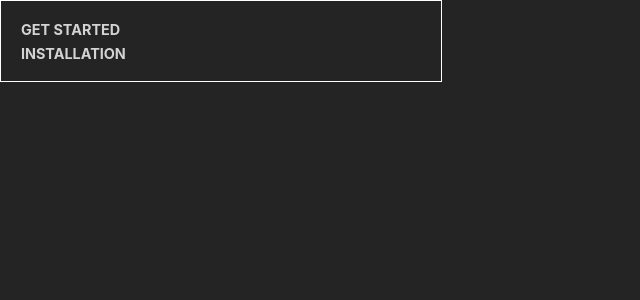
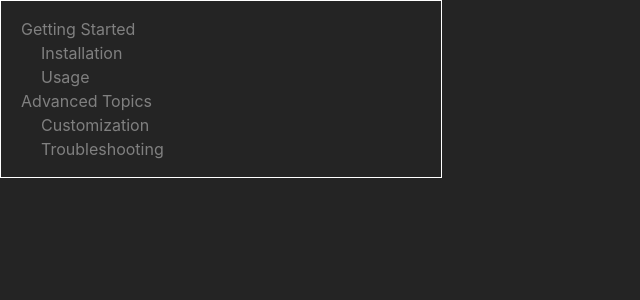
Before and after one commit to Aadv1k/react-document, a React (Vite) app: page / in a window 1280 px wide. Shown: the top 300 px of the page, without its empty margins (0-640 px from the left). Built offline with nearby package versions, Linux system fonts and the light colour scheme.

Commit message:
Make sure that the store is loaded before anything else is done

```diff
--- a/package.json
+++ b/package.json
@@ -12,6 +12,7 @@
   "dependencies": {
     "react": "^18.2.0",
     "react-dom": "^18.2.0",
+    "react-markdown": "^9.0.0",
     "react-router": "^6.16.0",
     "react-router-dom": "^6.16.0"
   },
--- a/src/App.tsx
+++ b/src/App.tsx
@@ -1,217 +1,35 @@
-import React from 'react';
-import "./App.css"
+import React, { useState, useEffect } from 'react';
+import { BrowserRouter, Routes, Route, useNavigate } from 'react-router-dom';
+import DocumentStore from './DocumentStore';
+import Menu from './Menu';
+import Viewer from './Viewer'; // Assuming you have a Viewer component
+import mockData from './mockData';
+import './App.css';
 
-import { BrowserRouter, Routes, Route, Link } from "react-router-dom"
+export default function App() {
+  const navigate = useNavigate();
+  const [store, setStore] = useState(null); // Initially, set the store to null
 
-class DocumentStore {
-  pages: Map<string, Page>;
+  useEffect(() => {
+    // Load the store when the component mounts
+    const newStore = new DocumentStore();
+    mockData.forEach(page => newStore.set(page));
+    setStore(newStore); // Set the store when it's ready
+  }, []);
 
-  constructor() {
-    this.pages = new Map();
+  if (!store) {
+    // Display a loading message or spinner while the store is loading
+    return <div>Loading...</div>;
   }
 
-  set(page: Page): void {
-    this.pages.set(page.url, page);
-  }
-
-  get(): Page[] {
-    return Array.from(this.pages.values());
-  }
-}
-
-const store = new DocumentStore();
-store.set({
-  title: "Get Started",
-  url: "/get-started",
-  content: null,
-  children: [
-    {
-      title: "Introduction",
-      url: "/get-started/introduction",
-      content: "<p>Introduction content</p>",
-      children: [
-        {
-          title: "Getting Started",
-          url: "/getting-started",
-          content: "<p>Getting started content</p>",
-          children: [],
-        },
-      ],
-    },
-    {
-      title: "System Requirements",
-      url: "/get-started/system-requirements",
-      content: "<p>System requirements content</p>",
-      children: [],
-    },
-  ],
-});
-
-store.set({
-  title: "Installation",
-  url: "/installation",
-  content: null,
-  children: [
-    {
-      title: "Prerequisites",
-      url: "/installation/prerequisites",
-      content: "<p>Prerequisites content</p>",
-      children: [
-        {
-          title: "Installing Dependencies",
-          url: "/installation/prerequisites/installing-dependencies",
-          content: "<p>Installing dependencies content</p>",
-          children: [],
-        },
-      ],
-    },
-    {
-      title: "Installation Steps",
-      url: "/installation/installation-steps",
-      content: "<p>Installation steps content</p>",
-      children: [],
-    },
-  ],
-});
-
-interface Page {
-  title: string;
-  url: string;
-  content: string;
-  children: Array<Page>;
-}
-
-interface MenuItemProps {
-  page: Page;
-  linkAs: any; // Change this type to 'any' since we use both 'Link' and 'a'
-  linkHrefProp: string;
-  onLinkClick: (url: string) => void;
-  collapsible: boolean;
-}
-
-function MenuItem({ page, linkAs, linkHrefProp, onLinkClick, collapsible }: MenuItemProps) {
-  const LinkComponent = linkAs;
-  const [visible, setVisible] = React.useState(!collapsible);
-
-  let content;
-
-  const linkPropObj = { [linkHrefProp]: page.url };
-
-  const toggleVisibility = () => {
-    if (!collapsible) return;
-    setVisible(!visible);
-  };
-
-  const handleLinkClick = (event) => {
-    toggleVisibility();
-    if (page.content) {
-      onLinkClick(page.url);
-    }
-  };
-
-  const ulClasses = `ReactDocument-MenuList ${visible ? 'ReactDocument-MenuList--open' : 'ReactDocument-MenuList--close'}`;
-
-  if (page.children.length > 0) {
-    content = (
-      <>
-        <div>
-          <LinkComponent
-            onClick={handleLinkClick}
-            className={`ReactDocument-MenuItem ${!page.content ? "ReactDocument-MenuTitle" : ""}`}
-            {...linkPropObj}
-          >
-            {page.title}
-          </LinkComponent>
-        </div>
-        <ul className={ulClasses}>
-          {page.children.map((e, index) => (
-            <li key={index}>
-              <MenuItem page={e} linkAs={Link} linkHrefProp="to" onLinkClick={onLinkClick} collapsible={collapsible} />
-            </li>
-          ))}
-        </ul>
-      </>
-    );
-  } else if (page.content) {
-    content = (
-      <LinkComponent
-        onClick={handleLinkClick}
-        className="ReactDocument-MenuItem"
-        {...linkPropObj}
-      >
-        {page.title} -- No children, only content
-      </LinkComponent>
-    );
-  } else {
-    content = null;
-  }
-
-  return <div>{content}</div>;
-}
-
-interface MenuProps {
-  onLinkClick: (url: string) => void;
-  collapsible: boolean;
-}
-
-function Menu({ onLinkClick, collapsible }: MenuProps) {
   return (
-    <div className="ReactDocument-Menu">
-      {store.get().map(e => (
-        <MenuItem key={e.url} page={e} linkAs={Link} linkHrefProp="to" onLinkClick={onLinkClick} collapsible={collapsible} />
-      ))}
-    </div>
+    <>
+      <Menu collapsible={false} store={store} linkAs="a" linkHrefProp="href" onLinkClick={navigate} />
+      <Routes>
+        {store.getNormalized().map((page, index) => (
+          <Route key={index} path={page.url} element={<Viewer page={page} />} />
+        ))}
+      </Routes>
+    </>
   );
 }
-
-
-interface FlatPage {
-  url: string;
-  content: string;
-}
-
-function normalize(pages: Page[]): FlatPage[] {
-  const flatPages: FlatPage[] = [];
-
-  function flatten(page: Page, parentUrl = '') {
-    const pageUrl = page.url;
-
-    if (page.content) {
-      flatPages.push({ url: pageUrl, content: page.content });
-    }
-
-    if (page.children && page.children.length > 0) {
-      for (const childPage of page.children) {
-        flatten(childPage, pageUrl);
-      }
-    }
-  }
-
-  for (const page of pages) {
-    flatten(page);
-  }
-
-  return flatPages;
-}
-
-
-function App() {
-  const flatPages = normalize(store.get());
-
-  return (
-    <BrowserRouter>
-      <Menu collapsible={true} onLinkClick={(url) => console.log(url)} />
-      <Routes>
-        {flatPages.map((page, index) => (
-          <Route
-            key={index}
-            path={page.url}
-            element={<h1>{page.content}</h1>}
-          />
-        ))}
-      </Routes>
-    </BrowserRouter>
-  );
-}
-
-export default App;
--- /dev/null
+++ b/src/DocumentStore.ts
@@ -0,0 +1,52 @@
+export interface FlatPage {
+  url: string;
+  content: string;
+}
+
+export interface Page {
+  title: string;
+  url: string;
+  content: string;
+  children: Array<Page>;
+}
+
+
+export default class DocumentStore {
+  pages: Map<string, Page>;
+
+  constructor() {
+    this.pages = new Map();
+  }
+
+  set(page: Page): void {
+    this.pages.set(page.url, page);
+  }
+
+  get(): Page[] {
+    return Array.from(this.pages.values());
+  }
+
+  getNormalized(): FlatPage[] {
+    const flatPages: FlatPage[] = [];
+
+    function flatten(page: Page, parentUrl = '') {
+      const pageUrl = page.url;
+
+      if (page.content) {
+        flatPages.push({ url: pageUrl, content: page.content });
+      }
+
+      if (page.children && page.children.length > 0) {
+        for (const childPage of page.children) {
+          flatten(childPage, pageUrl);
+        }
+      }
+    }
+
+    for (const page of this.pages.values()) {
+      flatten(page);
+    }
+
+    return flatPages;
+  }
+}
--- /dev/null
+++ b/src/Menu.tsx
@@ -0,0 +1,100 @@
+import React from 'react';
+import { DocumentStore, Page } from './DocumentStore';
+
+interface MenuItemProps {
+  page: Page;
+  linkAs: any;
+  linkHrefProp: string;
+  onLinkClick: (url: string) => void;
+  collapsible: boolean;
+}
+
+function MenuItem({ page, linkAs, linkHrefProp, onLinkClick, collapsible }: MenuItemProps) {
+  const LinkComponent = linkAs;
+  const [visible, setVisible] = React.useState(!collapsible);
+
+  let content;
+
+  const linkPropObj = { [linkHrefProp]: page.url };
+
+  const toggleVisibility = () => {
+    if (!collapsible) return;
+    setVisible(!visible);
+  };
+
+  const handleLinkClick = (event) => {
+    event.preventDefault();
+    onLinkClick(page.url);
+    toggleVisibility();
+  };
+
+  const ulClasses = `ReactDocument-MenuList ${visible ? 'ReactDocument-MenuList--open' : 'ReactDocument-MenuList--close'}`;
+
+  if (page.children.length > 0) {
+    content = (
+      <>
+        <div>
+          <LinkComponent
+            onClick={handleLinkClick}
+            className={`ReactDocument-MenuItem ${!page.content ? 'ReactDocument-MenuTitle' : ''}`}
+            {...linkPropObj}
+          >
+            {page.title}
+          </LinkComponent>
+        </div>
+        <ul className={ulClasses}>
+          {page.children.map((e, index) => (
+            <li key={index}>
+              <MenuItem
+                page={e}
+                linkAs={linkAs}
+                linkHrefProp={linkHrefProp}
+                onLinkClick={onLinkClick}
+                collapsible={collapsible}
+              />
+            </li>
+          ))}
+        </ul>
+      </>
+    );
+  } else if (page.content) {
+    content = (
+      <LinkComponent
+        onClick={handleLinkClick}
+        className="ReactDocument-MenuItem"
+        {...linkPropObj}
+      >
+        {page.title}
+      </LinkComponent>
+    );
+  } else {
+    content = null;
+  }
+
+  return <div>{content}</div>;
+}
+
+interface MenuProps {
+  onLinkClick: (url: string) => void;
+  collapsible: boolean;
+  store: DocumentStore;
+  linkAs: any;
+  linkHrefProp: string;
+}
+
+export default function Menu({ onLinkClick, collapsible, store, linkAs, linkHrefProp }: MenuProps) {
+  return (
+    <div className="ReactDocument-Menu">
+      {store.get().map(e => (
+        <MenuItem
+          key={e.url}
+          page={e}
+          linkAs={linkAs}
+          linkHrefProp={linkHrefProp}
+          onLinkClick={onLinkClick}
+          collapsible={collapsible}
+        />
+      ))}
+    </div>
+  );
+}
--- /dev/null
+++ b/src/Viewer.tsx
@@ -0,0 +1,12 @@
+import React from 'react';
+import { Page } from './DocumentStore';
+
+interface ViewerProps {
+    page: Page;
+}
+
+export default function Viewer({ page }: ViewerProps) {
+    return (
+        <h1>{page.content}</h1>
+    )
+}
--- a/src/main.tsx
+++ b/src/main.tsx
@@ -3,8 +3,12 @@ import ReactDOM from 'react-dom/client'
 import App from './App.tsx'
 import './index.css'
 
+import { BrowserRouter } from "react-router-dom";
+
 ReactDOM.createRoot(document.getElementById('root') as HTMLElement).render(
   <React.StrictMode>
-    <App />
+      <BrowserRouter>
+          <App />
+      </BrowserRouter>
   </React.StrictMode>,
 )
--- /dev/null
+++ b/src/mockData.ts
@@ -0,0 +1,42 @@
+const mockData: Page = [
+    {
+      title: "Getting Started",
+      url: "/documentation/getting-started",
+      content: "## Getting Started\nFollow these steps to get started.",
+      children: [
+        {
+          title: "Installation",
+          url: "/documentation/getting-started/installation",
+          content: "### Installation\nInstall our software.",
+          children: [],
+        },
+        {
+          title: "Usage",
+          url: "/documentation/getting-started/usage",
+          content: "### Usage\nLearn how to use our software.",
+          children: [],
+        },
+      ],
+    },
+    {
+      title: "Advanced Topics",
+      url: "/documentation/advanced-topics",
+      content: "## Advanced Topics\nExplore advanced concepts and features.",
+      children: [
+        {
+          title: "Customization",
+          url: "/documentation/advanced-topics/customization",
+          content: "### Customization\nCustomize our software.",
+          children: [],
+        },
+        {
+          title: "Troubleshooting",
+          url: "/documentation/advanced-topics/troubleshooting",
+          content: "### Troubleshooting\nCommon issues and solutions.",
+          children: [],
+        },
+      ],
+    },
+];
+
+export default mockData;
```
Also changed, not shown: src/content.md (added, +3 -0 lines), 2 other files (tests, documents, lock files or other folders).
